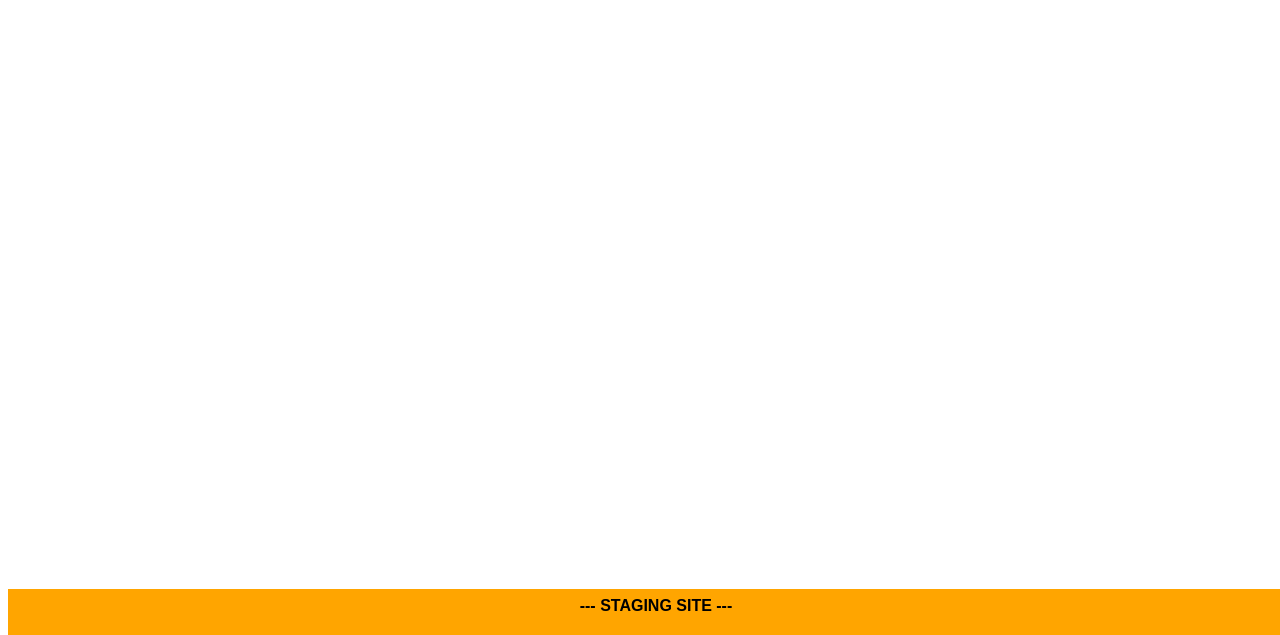
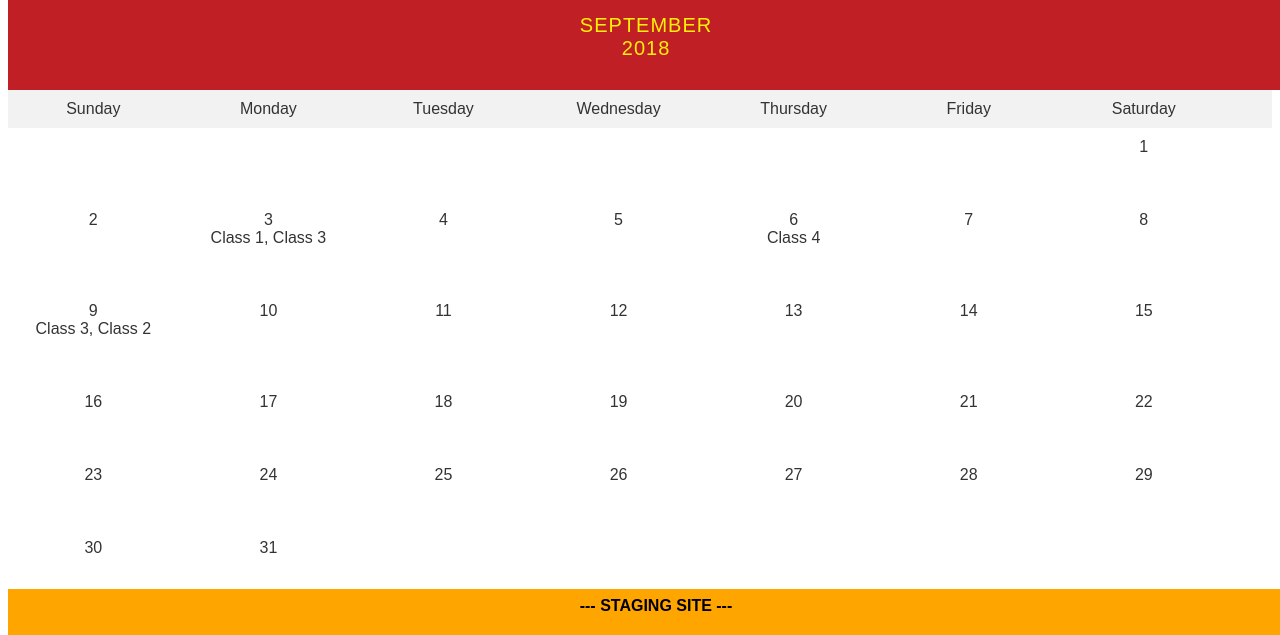
Before and after one commit to scull1916/BFFLLC, a plain HTML site: page index.html in a window 1280 px wide. Shown: the part 165-800 px from the top of the page. Drawn offline with Linux system fonts and the light colour scheme.

Commit message:
coded calendar using CSS

```diff
--- a/bff.css
+++ b/bff.css
@@ -28,3 +28,69 @@ img {
     margin-left: auto;
     margin-right: auto;
 }
+
+ul {
+    list-style-type: none;
+  }
+
+  body {
+    font-family: Arial, sans-serif;
+  }
+
+  /* Month header */
+  .month {
+    padding: 30px 25px;
+    width: 97%;
+    background: #c01f25;
+    text-align: center;
+    color: #fff007;
+    font-size: 24px;
+  }
+
+  .month ul {
+    margin: 0;
+    padding: 0;
+  }
+
+  .month ul li {
+    font-size: 20;
+    text-transform: uppercase;
+    letter-spacing: 1px;
+  }
+
+  .weekdays {
+    margin: 0;
+    padding: 10px 0px;
+    background-color: #f2f2f2;
+
+  }
+
+  .weekdays li {
+    display: inline-block;
+    width: 13.5%;
+    color: #333333;
+    text-align: center;
+
+  }
+
+  .days {
+    padding: 10px 0;
+    background: #fff;
+    margin: 0;
+  }
+
+  .days li {
+    list-style-type: none;
+    display: inline-block;
+    width: 13.5%;
+    text-align: center;
+    vertical-align: text-top;
+    margin-bottom: 5px;
+    text-size: 12px;
+    color: #333333;
+    padding: 0px 0px 50px 0px;
+  }
+
+  .days .empty {
+    color: #ffffff;
+  }
--- a/index.html
+++ b/index.html
@@ -19,7 +19,75 @@
         <img src="assets/bff-logo.jpg" alt="b family logo">
     </div>
 
+    <!-- set up the calendar header -->
+<div class="month">
+    <ul>
+      <li>September <br><span>2018</span></br>
+    </ul>
+  </div>
+
+  <!-- set up the days of the week -->
+  <ul class="weekdays">
+    <li>Sunday</li>
+    <li>Monday</li>
+    <li>Tuesday</li>
+    <li>Wednesday</li>
+    <li>Thursday</li>
+    <li>Friday</li>
+    <li>Saturday</li>
+  </ul>
+
+  <!-- set up calendar dates -->
+  <ul class="days">
+    <li class="empty">99<br></li>
+    <li class="empty">99<br></li>
+    <li class="empty">99<br></li>
+    <li class="empty">99<br></li>
+    <li class="empty">99<br></li>
+    <li class="empty">99<br></li>
+    <li>1<br></li>
+    <li>2<br></li>
+    <li>3<br>
+      Class 1, Class 3
+    </li>
+    <li>4<br></li>
+    <li>5<br></li>
+    <li>6<br>
+      Class 4
+    </li>
+    <li>7<br></li>
+    <li>8<br></li>
+    <li>9<br>
+      Class 3, Class 2
+    </li>
+    <li>10<br></li>
+    <li>11<br></li>
+    <li>12<br></li>
+    <li>13<br></li>
+    <li>14<br></li>
+    <li>15<br></li>
+    <li>16<br></li>
+    <li>17<br></li>
+    <li>18<br></li>
+    <li>19<br></li>
+    <li>20<br></li>
+    <li>21<br></li>
+    <li>22<br></li>
+    <li>23<br></li>
+    <li>24<br></li>
+    <li>25<br></li>
+    <li>26<br></li>
+    <li>27<br></li>
+    <li>28<br></li>
+    <li>29<br></li>
+    <li>30<br></li>
+    <li>31<br></li>
+  </ul>
+
+
     <footer id="staging">--- STAGING SITE ---</footer>
+
+
 </body>
 
 </html>
```
